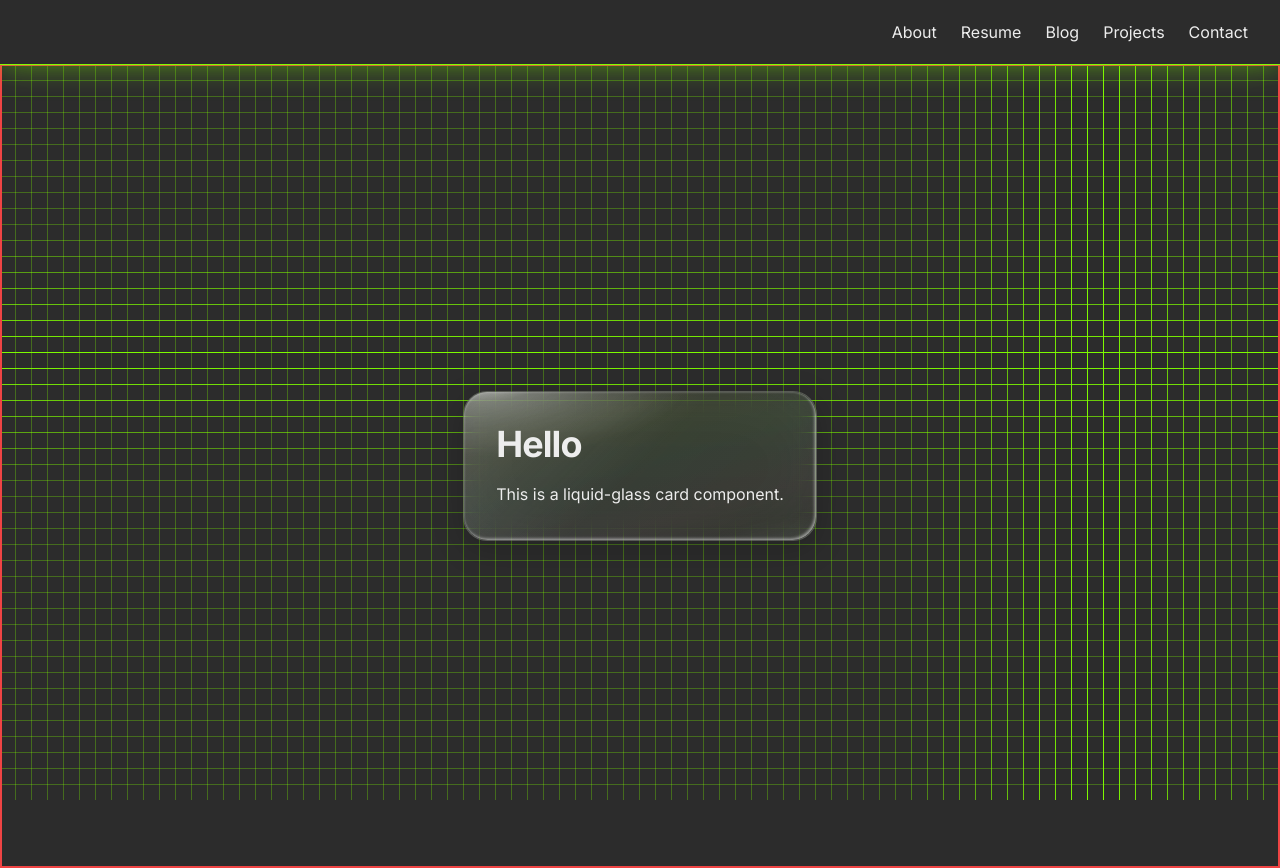
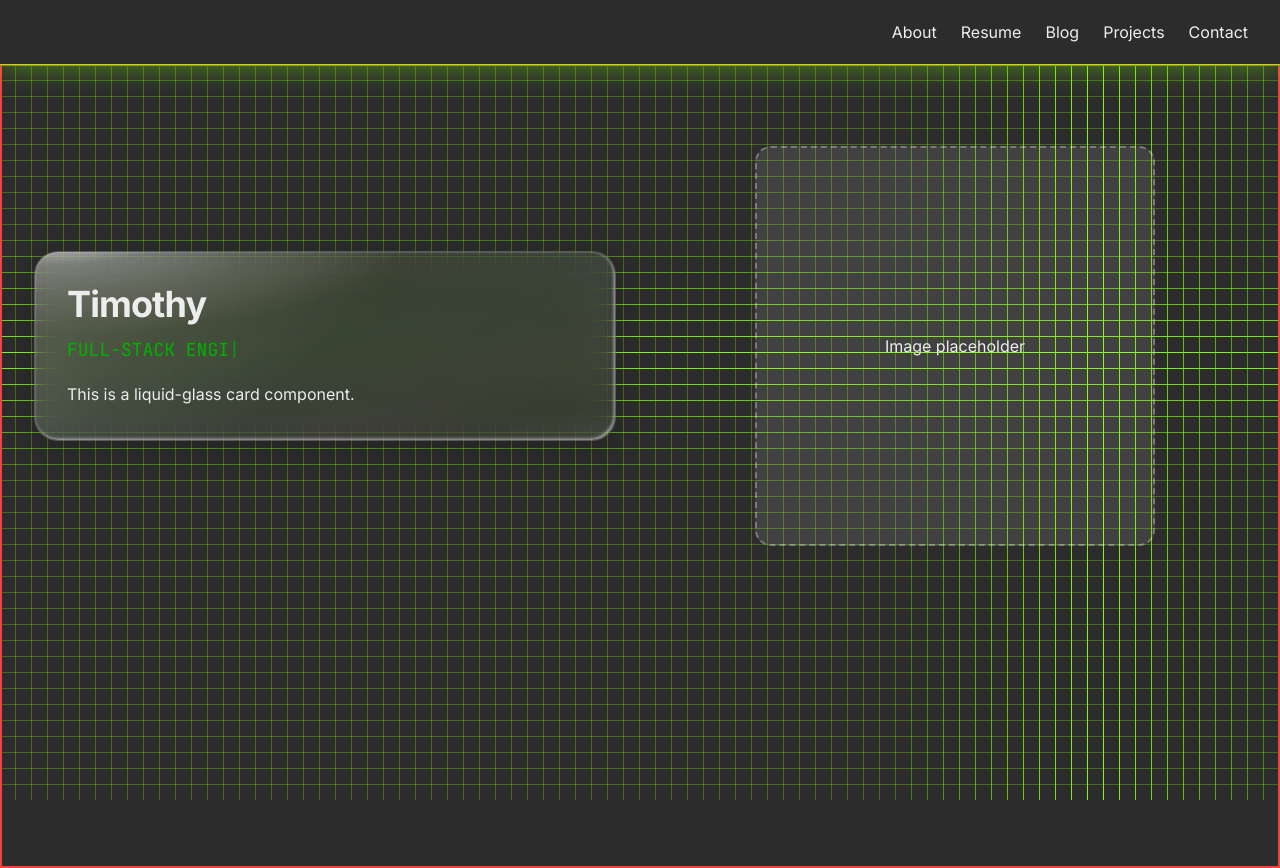
Before and after one commit to timtheteh/Personal-Website, a Next.js app: page / in a window 1280 px wide. Built offline with nearby package versions, Linux system fonts and the light colour scheme.

Commit message:
card for hero section

```diff
--- a/app/page.tsx
+++ b/app/page.tsx
@@ -1,12 +1,35 @@
 import Card from '@/components/Card';
+import TypewriterText from '@/components/TypewriterText';
 
 export default function Home() {
   return (
-    <main className="flex min-h-screen flex-col items-center justify-center p-24">
-      <Card className="p-8">
-        <h1 className="text-4xl font-bold">Hello</h1>
-        <p className="mt-4 text-foreground/70">This is a liquid-glass card component.</p>
-      </Card>
+    <main className="min-h-screen px-4 tablet:px-6 desktop:px-8 py-12 tablet:py-16 desktop:py-20">
+      {/* Hero Section */}
+      <section className="grid grid-cols-1 desktop:grid-cols-2 gap-8 desktop:gap-12 items-center">
+        {/* Column 1: Card */}
+        <div>
+          <Card className="p-8">
+            <h1 className="text-4xl font-bold">Timothy</h1>
+            <p className="mt-3 text-lg text-[#00B300]">
+              <TypewriterText
+                texts={[
+                  'SOFTWARE ENGINEER',
+                  'FULL-STACK ENGINEER',
+                  'SOFTWARE ARCHITECT',
+                ]}
+              />
+            </p>
+            <p className="mt-4 text-foreground/70">This is a liquid-glass card component.</p>
+          </Card>
+        </div>
+
+        {/* Column 2: Image (placeholder) */}
+        <div className="flex items-center justify-center">
+          <div className="w-full aspect-square max-w-[400px] rounded-2xl bg-white/10 border-2 border-dashed border-white/30 flex items-center justify-center">
+            <span className="text-foreground/50">Image placeholder</span>
+          </div>
+        </div>
+      </section>
     </main>
   );
 }
--- /dev/null
+++ b/components/TypewriterText.tsx
@@ -0,0 +1,67 @@
+"use client";
+
+import { useState, useEffect } from 'react';
+
+interface TypewriterTextProps {
+  texts: string[];
+  typingSpeed?: number;
+  deletingSpeed?: number;
+  pauseDuration?: number;
+  className?: string;
+}
+
+export default function TypewriterText({
+  texts,
+  typingSpeed = 80,
+  deletingSpeed = 50,
+  pauseDuration = 2000,
+  className = '',
+}: TypewriterTextProps) {
+  const [displayText, setDisplayText] = useState('');
+  const [textIndex, setTextIndex] = useState(0);
+  const [isDeleting, setIsDeleting] = useState(false);
+  const [isPaused, setIsPaused] = useState(false);
+
+  useEffect(() => {
+    const currentFullText = texts[textIndex];
+
+    if (isPaused) {
+      const pauseTimer = setTimeout(() => {
+        setIsPaused(false);
+        setIsDeleting(true);
+      }, pauseDuration);
+      return () => clearTimeout(pauseTimer);
+    }
+
+    if (isDeleting) {
+      if (displayText.length === 0) {
+        setIsDeleting(false);
+        setTextIndex((prev) => (prev + 1) % texts.length);
+        return;
+      }
+
+      const deleteTimer = setTimeout(() => {
+        setDisplayText((prev) => prev.slice(0, -1));
+      }, deletingSpeed);
+      return () => clearTimeout(deleteTimer);
+    }
+
+    // Typing
+    if (displayText.length < currentFullText.length) {
+      const typeTimer = setTimeout(() => {
+        setDisplayText(currentFullText.slice(0, displayText.length + 1));
+      }, typingSpeed);
+      return () => clearTimeout(typeTimer);
+    }
+
+    // Finished typing, pause before deleting
+    setIsPaused(true);
+  }, [displayText, textIndex, isDeleting, isPaused, texts, typingSpeed, deletingSpeed, pauseDuration]);
+
+  return (
+    <span className={`font-mono ${className}`}>
+      {displayText}
+      <span className="animate-pulse">|</span>
+    </span>
+  );
+}
```
